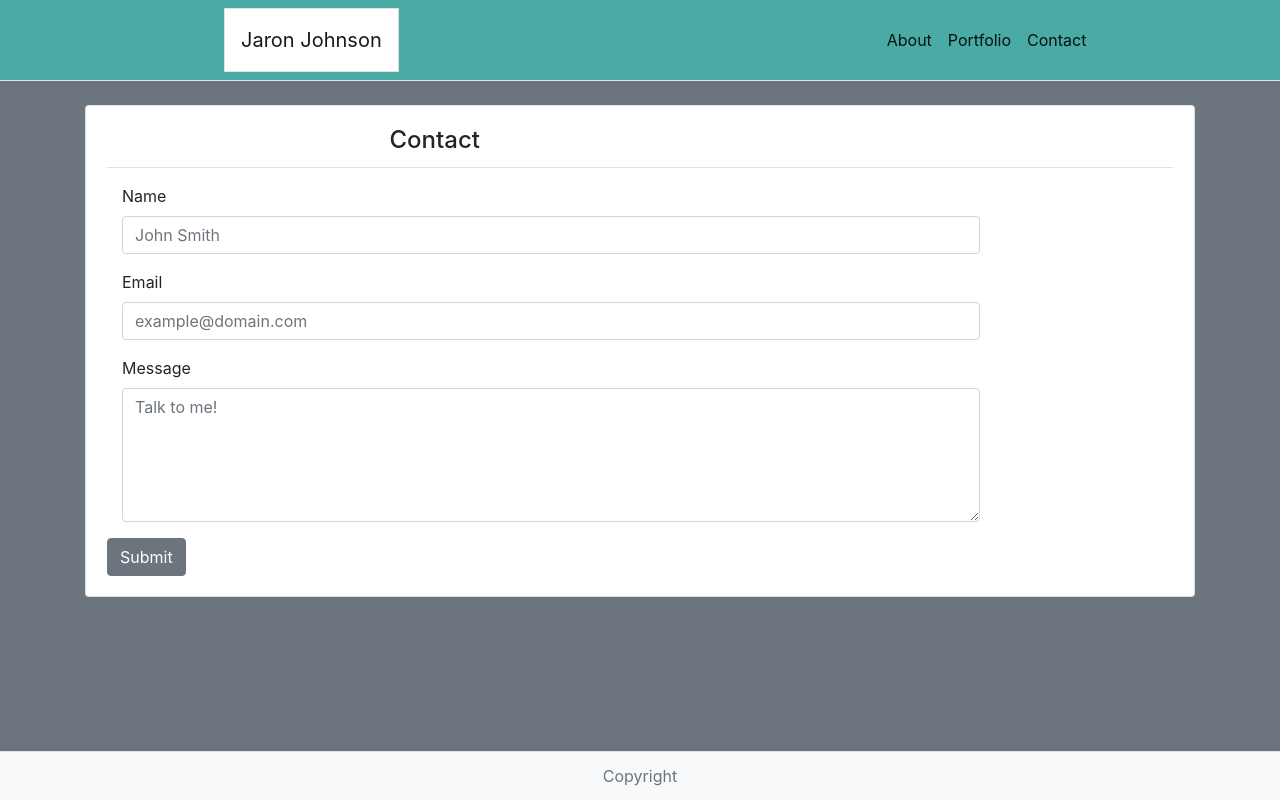
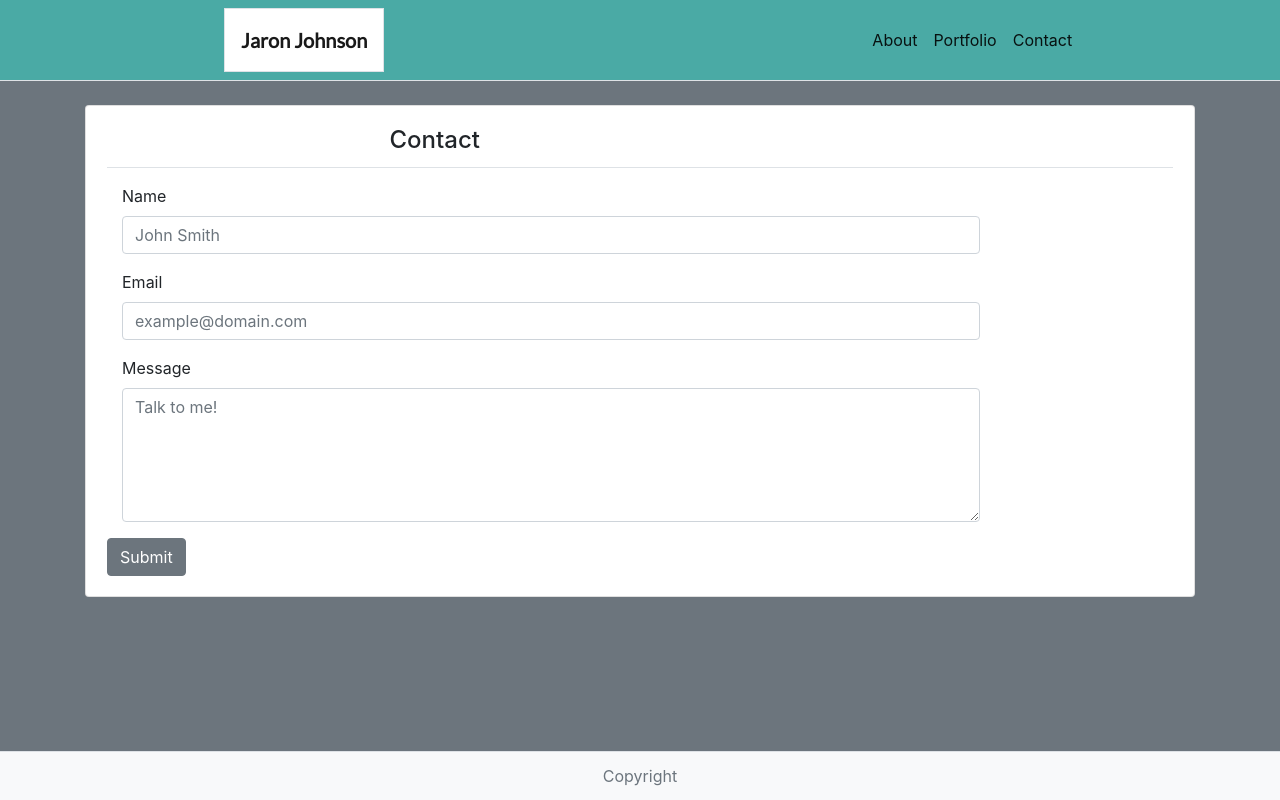
Before and after one commit to jaronrayj/bootstrap-portfolio, a plain HTML site: page contact.html in a window 1280 px wide. Drawn offline with nearby package versions, Linux system fonts and the light colour scheme.

Commit message:
updated my name to be more bold and have a slightly different font

```diff
--- a/contact.html
+++ b/contact.html
@@ -6,7 +6,7 @@
     <!-- Required meta tags -->
     <meta charset="utf-8">
     <meta name="viewport" content="width=device-width, initial-scale=1, shrink-to-fit=no">
-
+    <link href="https://fonts.googleapis.com/css?family=Lato" rel="stylesheet">
     <!-- Bootstrap CSS -->
     <link rel="stylesheet" href="https://stackpath.bootstrapcdn.com/bootstrap/4.1.3/css/bootstrap.min.css" integrity="sha384-MCw98/SFnGE8fJT3GXwEOngsV7Zt27NXFoaoApmYm81iuXoPkFOJwJ8ERdknLPMO"
         crossorigin="anonymous">
@@ -17,7 +17,8 @@
     <nav class="navbar navbar-expand-md navbar-light border-bottom" style="background-color: #4AAAA5">
         <div class="col-md-2"></div>
 
-        <a class="navbar-brand p-3 border" href="./index.html" style="background-color: white">Jaron Johnson</a>
+        <a class="navbar-brand p-3 border" href="./index.html" style="background-color: white; font-family: 'Lato', sans-serif; font-weight: bold;">Jaron
+            Johnson</a>
         <button class="navbar-toggler d-lg-none" type="button" data-toggle="collapse" data-target="#collapsibleNavId"
             aria-controls="collapsibleNavId" aria-expanded="false" aria-label="Toggle navigation"></button>
 
```
Also changed, not shown: index.html (+3 -2 lines), portfolio.html (+3 -2 lines).
